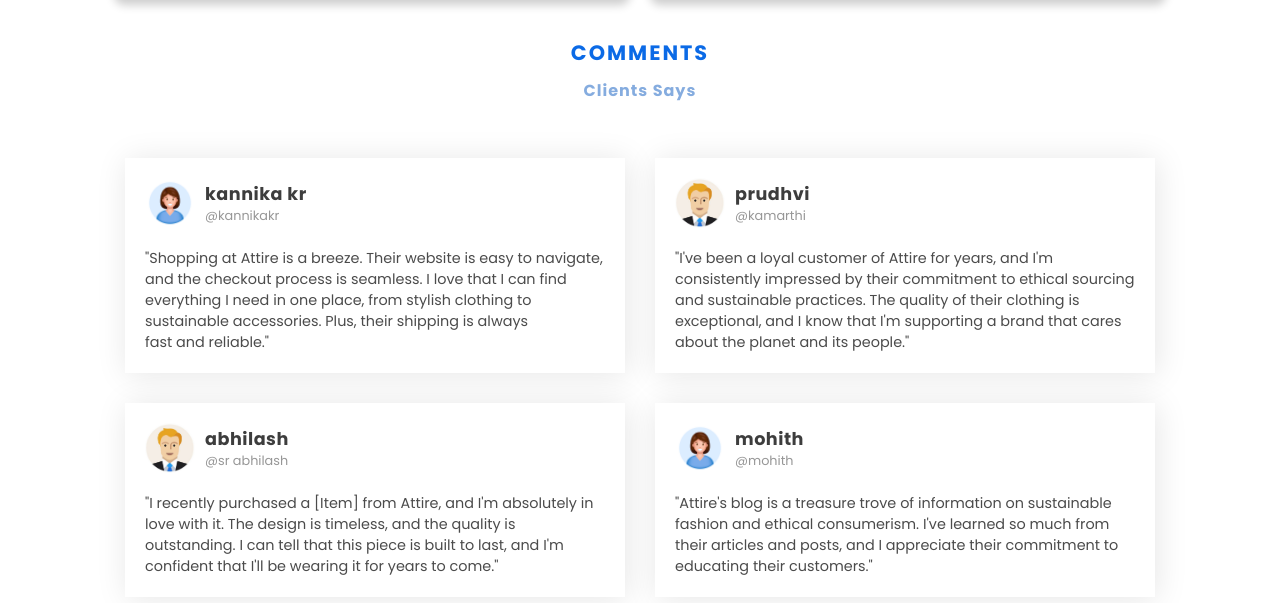
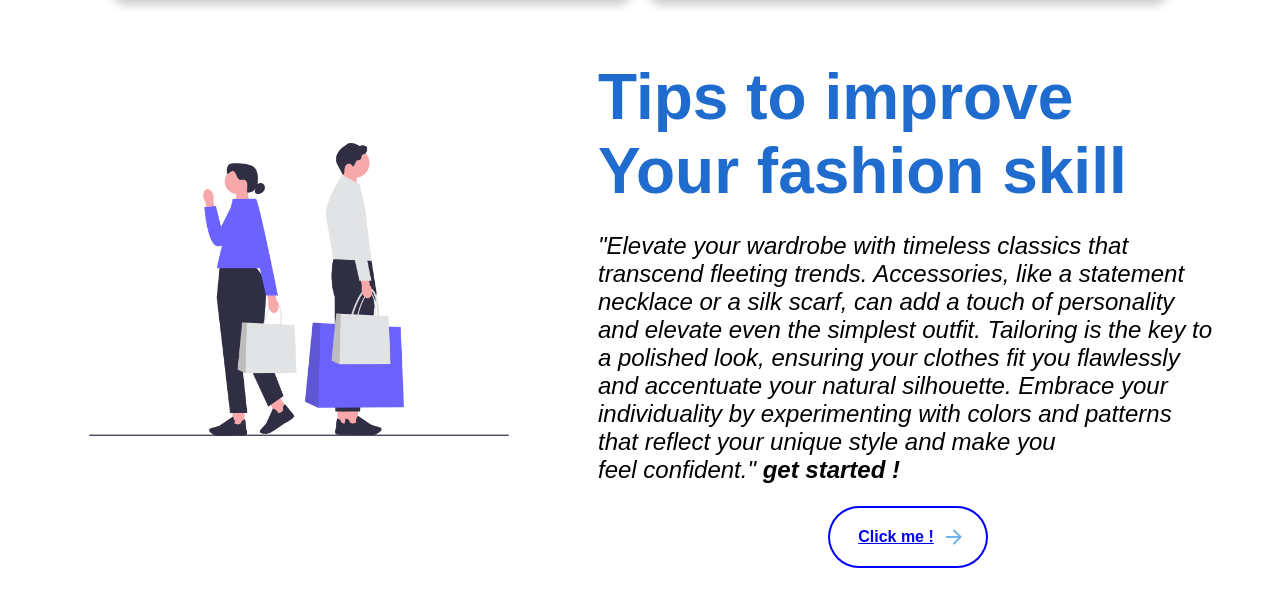
Before and after one commit to Kannikakr/Attire, a plain HTML site: page index.html in a window 1280 px wide. Shown: the part 2184-2787 px from the top of the page. Drawn offline with Linux system fonts and the light colour scheme; a script that the page names is missing; files whose address does not match are found by name.

Commit message:
added tips features

```diff
--- a/index.html
+++ b/index.html
@@ -136,6 +136,34 @@
             </div>
         </div>
     </div>
+
+<div class="container">
+    <div class="image-section">
+        <img src="../Webimages/undraw_undraw_undraw_undraw_undraw_undraw_undraw_shopping_bags_2ude_-1-_mnw3_-2-_q7y0_muk6_-2-_l1mh_-2-_m4xj_wqq4.png" alt="Placeholder Image">
+    </div>
+<div class="content-section">
+    <h1 style="color: #1f6bce;">Tips to improve Your fashion skill</h1>
+    <p><i>"Elevate your wardrobe with timeless classics that transcend fleeting trends. Accessories, like a statement necklace or a silk scarf, can add a touch of personality and elevate even the simplest outfit. Tailoring is the key to a polished look, ensuring your clothes fit you flawlessly and accentuate your natural silhouette. Embrace your individuality by experimenting with colors and patterns that reflect your unique style and make you feel confident." <b>get started !</b>
+        </i></p>
+    <div class="butt" id="butt">
+        <button class="animated-button">
+            <svg viewBox="0 0 24 24" class="arr-2" xmlns="http://www.w3.org/2000/svg">
+                <path
+                    d="M16.1716 10.9999L10.8076 5.63589L12.2218 4.22168L20 11.9999L12.2218 19.778L10.8076 18.3638L16.1716 12.9999H4V10.9999H16.1716Z">
+                </path>
+            </svg>
+            <a class="text" href="../Random_tips/Random_precautions.html">Click me !</a>
+            <span class="circle"></span>
+            <svg viewBox="0 0 24 24" class="arr-1" xmlns="http://www.w3.org/2000/svg">
+                <path
+                    d="M16.1716 10.9999L10.8076 5.63589L12.2218 4.22168L20 11.9999L12.2218 19.778L10.8076 18.3638L16.1716 12.9999H4V10.9999H16.1716Z">
+                </path>
+            </svg>
+        </button>
+        <br>
+    </div>
+</div>
+
 
     <div class="wrapper" id="custreview">
         <article style="display: flex;
```
